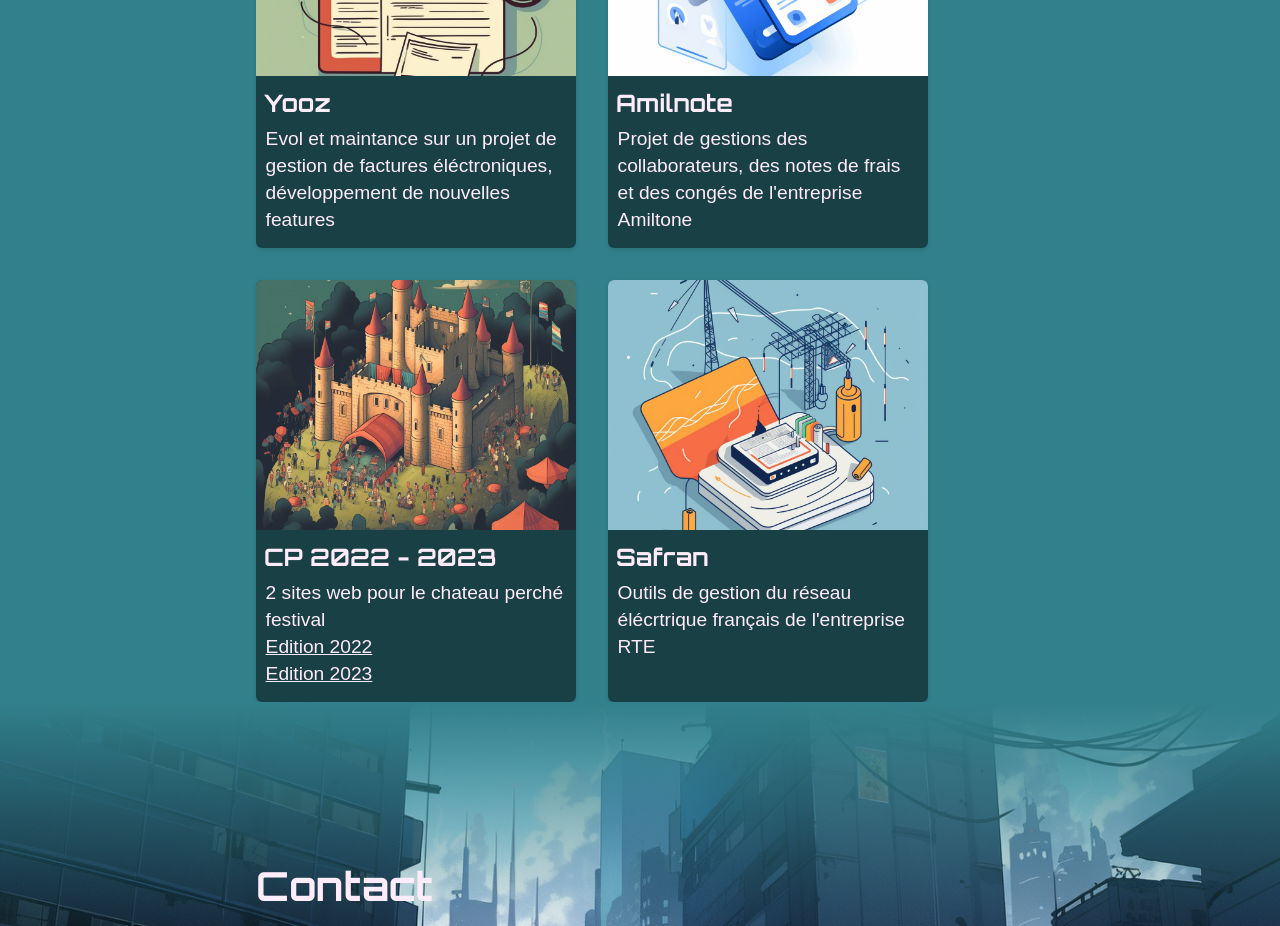
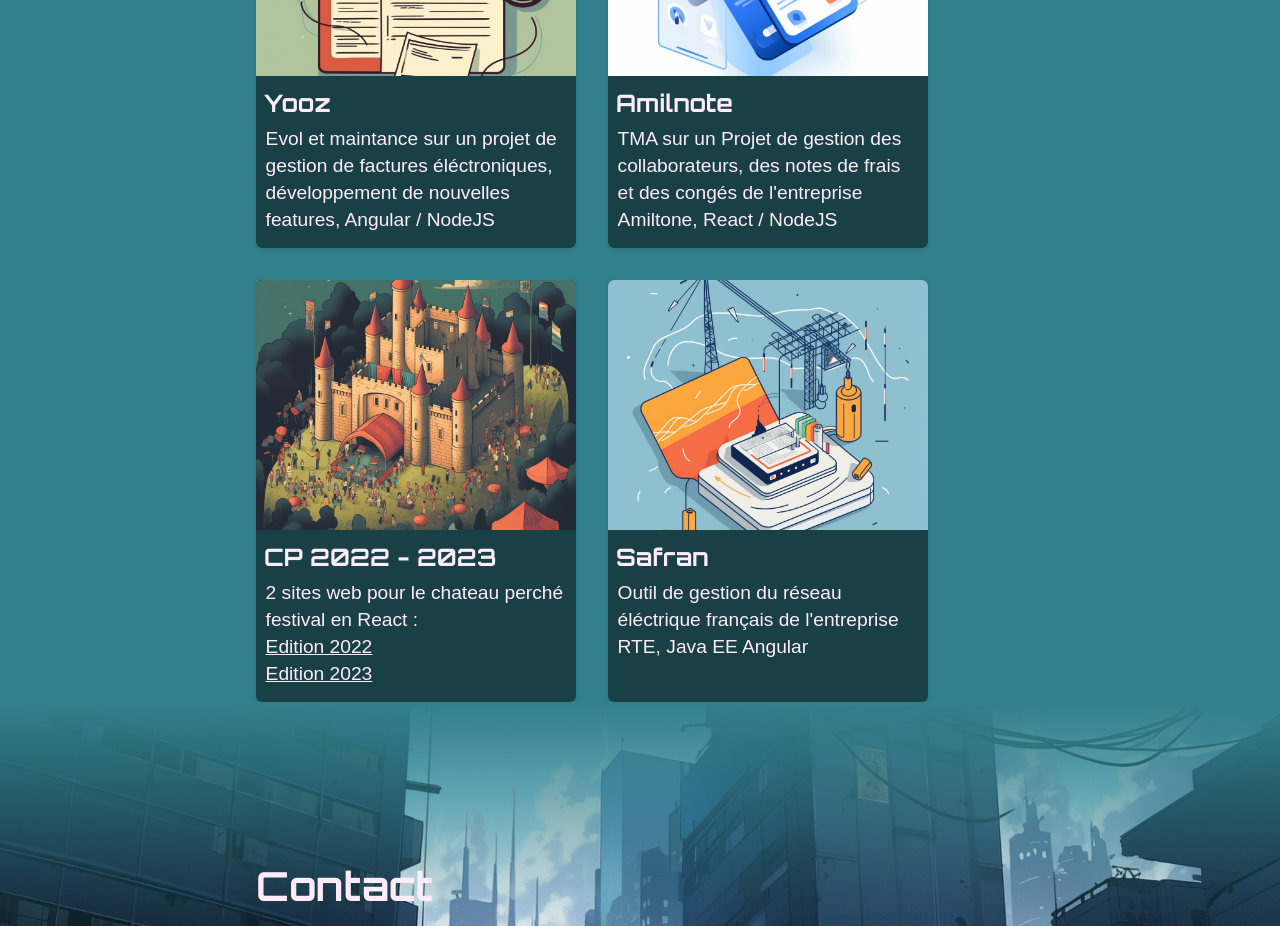
Before and after one commit to leoBello/my-portfolio, a React (Create React App) app: page / in a window 1280 px wide. Shown: the part 1120-2046 px from the top of the page. Built offline with nearby package versions, Linux system fonts and the light colour scheme.

Commit message:
improve project text

```diff
--- a/src/components/Projects.jsx
+++ b/src/components/Projects.jsx
@@ -41,26 +41,26 @@
           <ProjectCard
             image="card1-1.png"
             title="Yooz"
-            description="Evol et maintance sur un projet de gestion de factures éléctroniques, développement de nouvelles features"
+            description="Evol et maintance sur un projet de gestion de factures éléctroniques, développement de nouvelles features, Angular / NodeJS"
             onClick={handleCardClick}
           />
           <ProjectCard
             image="card2-1.png"
             title="Amilnote"
-            description="Projet de gestions des collaborateurs, des notes de frais et des congés de l'entreprise Amiltone"
+            description="TMA sur un Projet de gestion des collaborateurs, des notes de frais et des congés de l'entreprise Amiltone, React / NodeJS"
             onClick={handleCardClick}
           />
           <ProjectCard
             image="card3-1.png"
             title="CP 2022 - 2023"
-            description="2 sites web pour le chateau perché festival"
+            description="2 sites web pour le chateau perché festival en React : "
             onClick={handleCardClick}
             links={cpLinks}
           />
           <ProjectCard
             image="card4-1.png"
             title="Safran"
-            description="Outils de gestion du réseau élécrtrique français de l'entreprise RTE"
+            description="Outil de gestion du réseau éléctrique français de l'entreprise RTE, Java EE Angular"
             onClick={handleCardClick}
           />
         </div>
```
